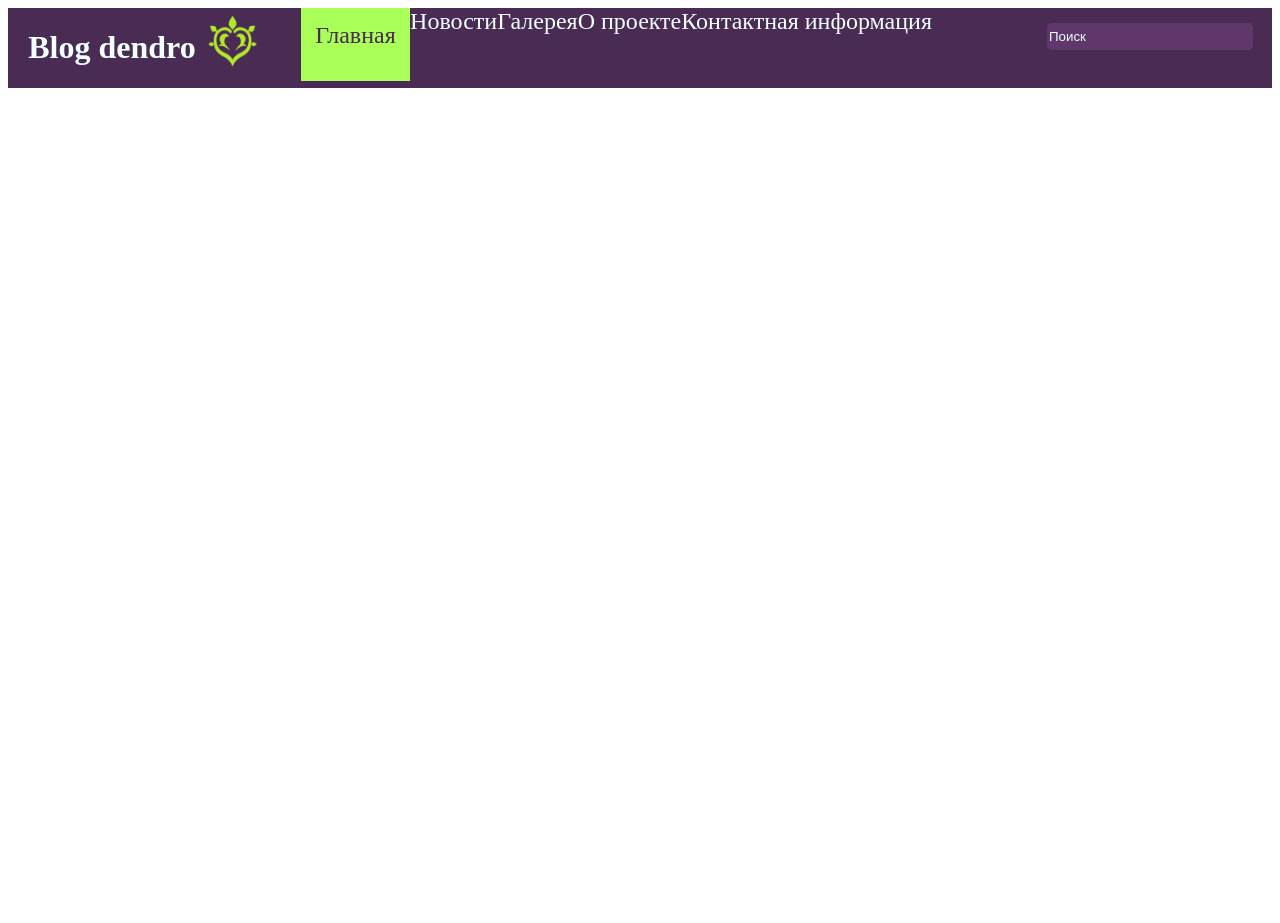
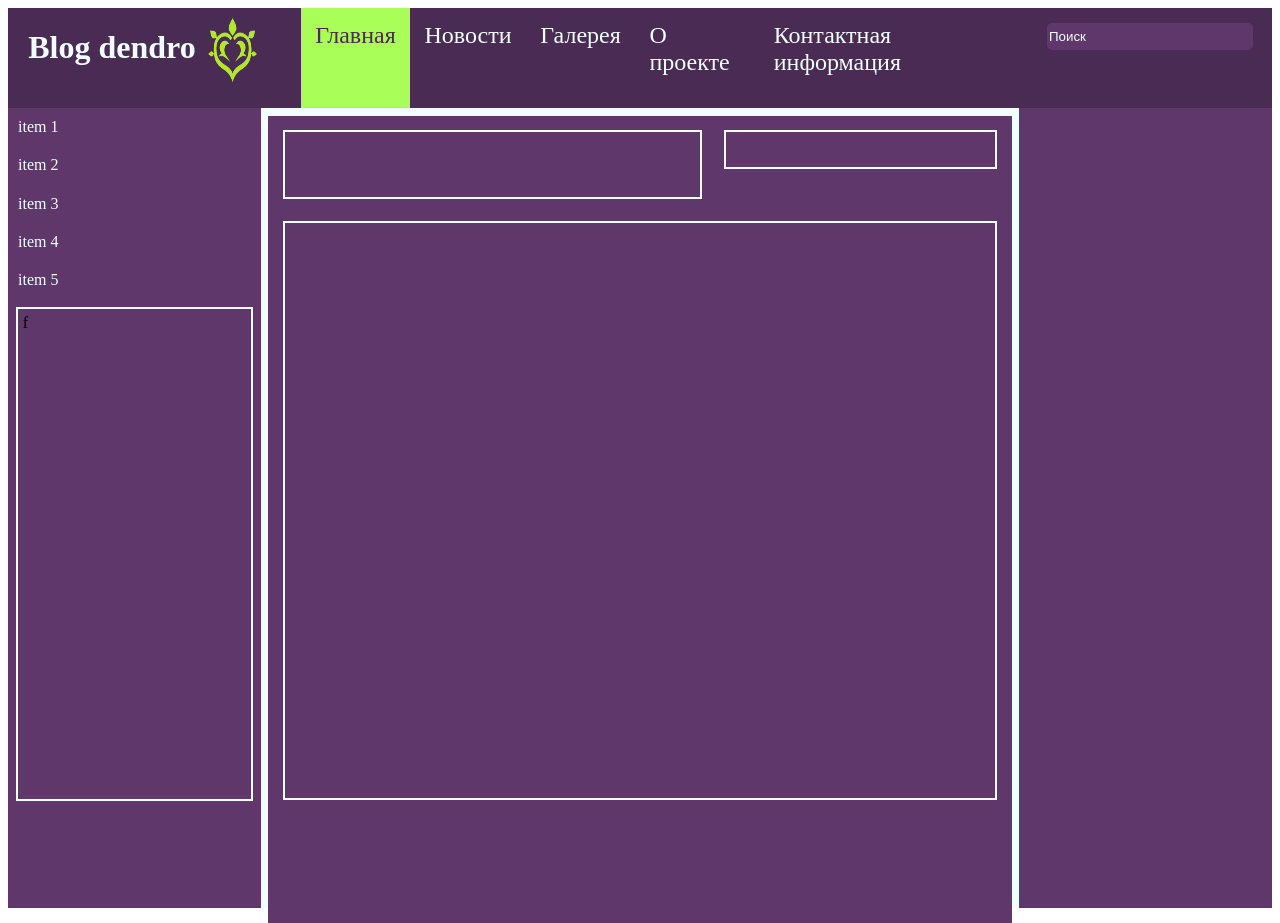
Before and after one commit to wehute/web-412, a plain HTML site: page blog/index.html in a window 1280 px wide. Before the commit the page ends 800 px from the top, so only its background shows below. Drawn offline with Linux system fonts and the light colour scheme.

Commit message:
forgot_again_comment

```diff
--- a/blog/index.html
+++ b/blog/index.html
@@ -15,10 +15,10 @@
         <div class="header-menu">
             <ul class="ul">
                 <li class="alpha">Главная</li>
-                <li>Новости</li>
-                <li>Галерея</li>
-                <li>О проекте</li>
-                <li>Контактная информация</li>
+                <li class="omega">Новости</li>
+                <li class="omega">Галерея</li>
+                <li class="omega">О проекте</li>
+                <li class="omega">Контактная информация</li>
             </ul>
         </div>
         <div class="header-search">
@@ -27,6 +27,28 @@
             </form>
         </div>
     </header>
+    <div class="body">
+        <div class="body-left">
+            <ul class="ul-left">
+                <li class="ul-left-li">item 1</li>
+                <li class="ul-left-li">item 2</li>
+                <li class="ul-left-li">item 3</li>
+                <li class="ul-left-li">item 4</li>
+                <li class="ul-left-li">item 5</li>
+            </ul>
+            <div class="b-l">f</div>
+        </div>
+        <div class="body-center">
+            <div class="body-center-main">
+                <div class="b-c-m-0">
+                    <div class="b-c-m-1"></div>
+                    <div class="b-c-m-2"></div>
+                </div>
+                <div class="b-c-m-3"></div>
+            </div>
+        </div>
+        <div class="body-right"></div>
+    </div>
 
 
 </body>
--- a/css/blog.css
+++ b/css/blog.css
@@ -90,7 +90,7 @@ input.input::placeholder {
     height: 800px;
 }
 .body-left {
-    width: 22.7%;
+    width: 20%;
     background-color: #5f376a;
 }
 
@@ -106,7 +106,7 @@ input.input::placeholder {
 
 .ul-left {
     list-style-type: none;
-    background-color: #825b8d;
+    background-color: #5f376a;
     margin:0;
     padding: 0;
 }
@@ -117,5 +117,49 @@ input.input::placeholder {
 }
 
 .ul-left-li:hover {
+    background-color: #4a2b53;
+}
+
+.b-l {
+    border: solid 2px azure;
+    padding: 2%;
+    margin: 3%;
+    height: 60%;
+}
+
+.body-center-main {
+    padding: 0.5%;
+    margin: 1%;
+    height: 100%;
     background-color: #5f376a;
 }
+
+.b-c-m-0 {
+    display: flex;
+    margin: 0;
+    padding: 0;
+}
+
+.b-c-m-1 {
+    border: solid 2px azure;
+    padding: 1%;
+    margin: 1.5%;
+    height: 50px;
+    width: 55%;
+}
+
+.b-c-m-2 {
+    border: solid 2px azure;
+    padding: 1%;
+    margin: 1.5%;
+    height: 20px;
+    width: 35%;
+}
+
+.b-c-m-3 {
+    border: solid 2px azure;
+    padding: 1%;
+    margin: 1.5%;
+    height: 70%;
+    width: 94.5%;
+}
```
